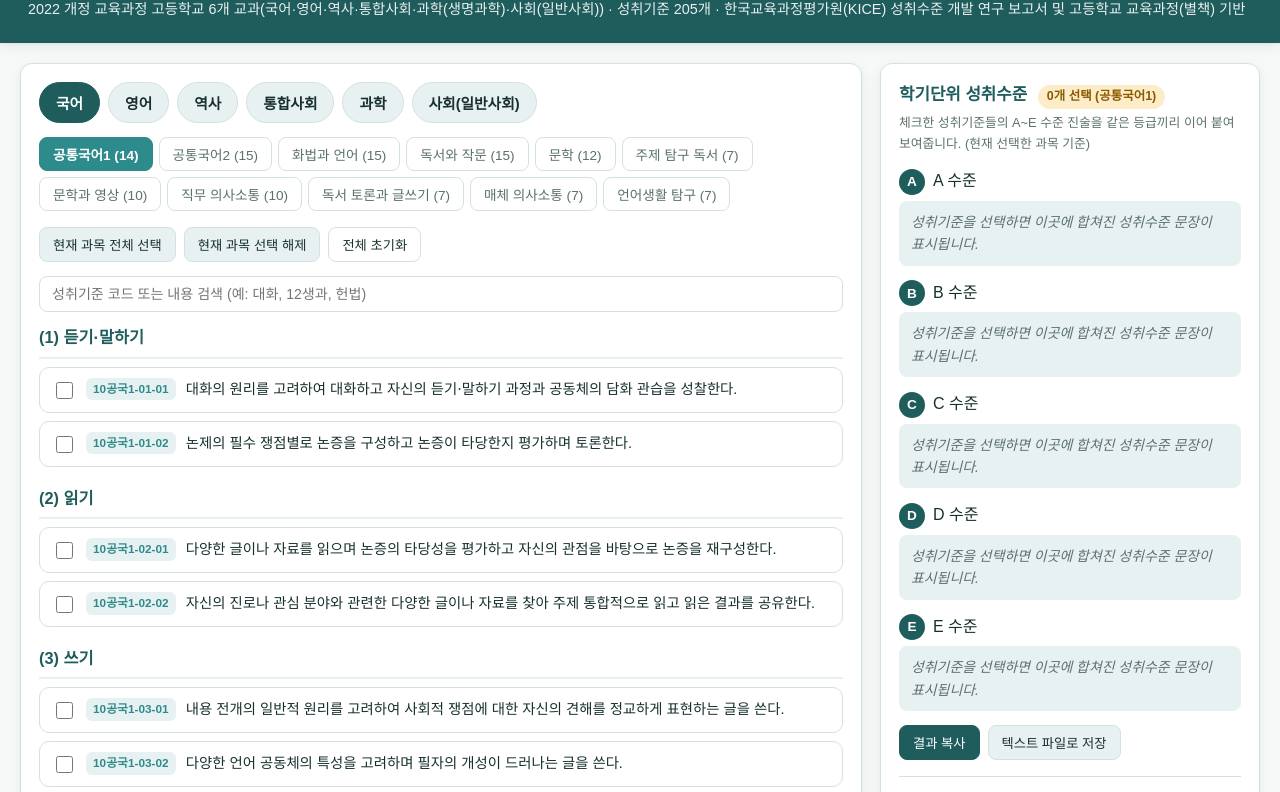
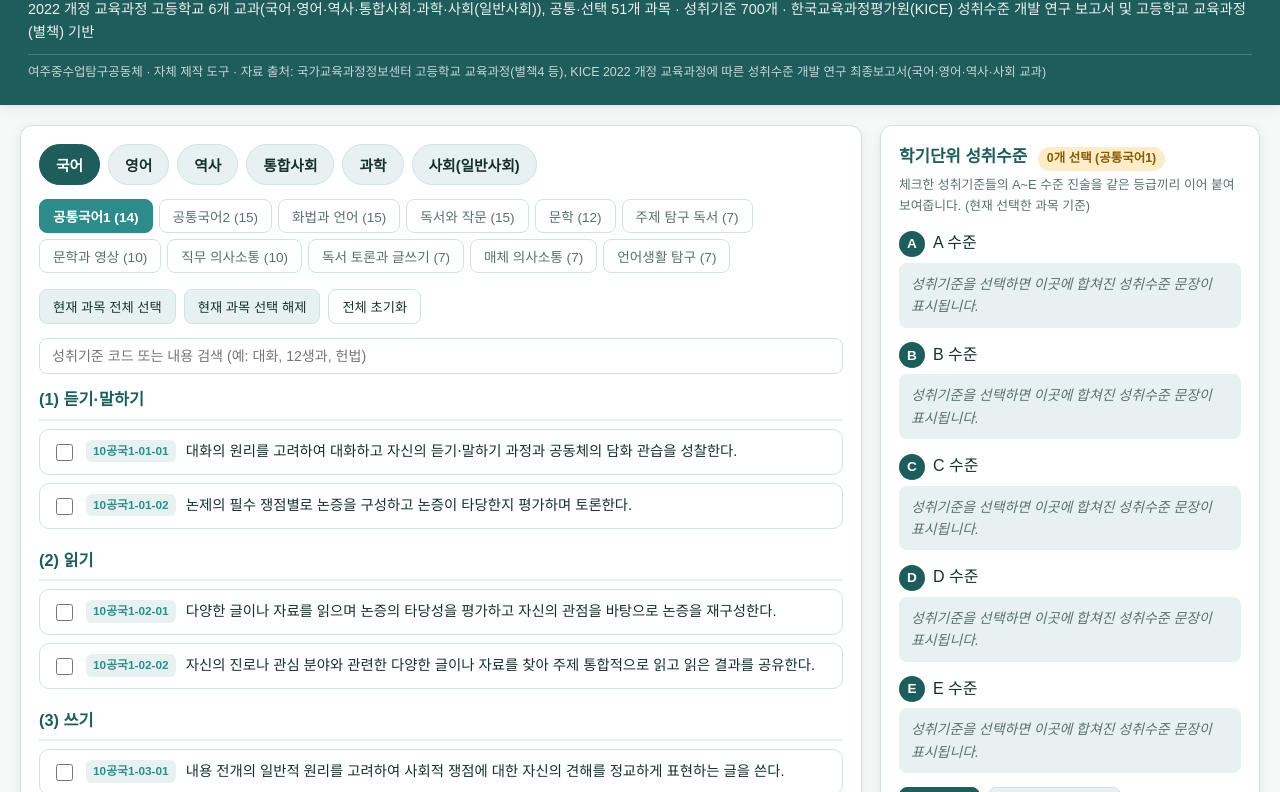
Before and after one commit to 100pro-100percent/hs-achievement-generator, a plain HTML site: page index.html in a window 1280 px wide. Shown: the part 68-860 px from the top of the page. Drawn offline with Linux system fonts and the light colour scheme.

Commit message:
Add files via upload

```diff
--- a/index.html
+++ b/index.html
@@ -27,6 +27,7 @@
   }
   header h1{margin:0; font-size:1.5rem;}
   header p{margin:6px 0 0; font-size:.9rem; opacity:.9;}
+  header p.credit{margin-top:10px; font-size:.78rem; opacity:.75; padding-top:8px; border-top:1px solid rgba(255,255,255,.25);}
   .layout{
     display:grid; grid-template-columns: 1fr 380px; gap:18px;
     max-width:1400px; margin:0 auto; padding:20px;
@@ -136,13 +137,13 @@
     font-size:.85rem; opacity:0; pointer-events:none; transition:.25s; z-index:50;
   }
   .toast.show{opacity:1;}
-  footer{text-align:center; color:var(--ink-muted); font-size:.78rem; padding:18px; }
 </style>
 </head>
 <body>
 <header>
   <h1>고등학교 성취기준·성취수준 생성기</h1>
-  <p>2022 개정 교육과정 고등학교 6개 교과(국어·영어·역사·통합사회·과학(생명과학)·사회(일반사회)) · 성취기준 205개 · 한국교육과정평가원(KICE) 성취수준 개발 연구 보고서 및 고등학교 교육과정(별책) 기반</p>
+  <p>2022 개정 교육과정 고등학교 6개 교과(국어·영어·역사·통합사회·과학·사회(일반사회)), 공통·선택 51개 과목 · 성취기준 700개 · 한국교육과정평가원(KICE) 성취수준 개발 연구 보고서 및 고등학교 교육과정(별책) 기반</p>
+  <p class="credit">여주중수업탐구공동체 · 자체 제작 도구 · 자료 출처: 국가교육과정정보센터 고등학교 교육과정(별책4 등), KICE 2022 개정 교육과정에 따른 성취수준 개발 연구 최종보고서(국어·영어·역사·사회 교과)</p>
 </header>
 
 <div class="layout">
@@ -174,8 +175,6 @@
     </div>
   </div>
 </div>
-
-<footer>여주중수업탐구공동체 · 자체 제작 도구 · 자료 출처: 국가교육과정정보센터 고등학교 교육과정(별책4 등), KICE 2022 개정 교육과정에 따른 성취수준 개발 연구 최종보고서(국어·영어·역사·사회 교과)</footer>
 
 <div class="toast" id="toast"></div>
 
```
